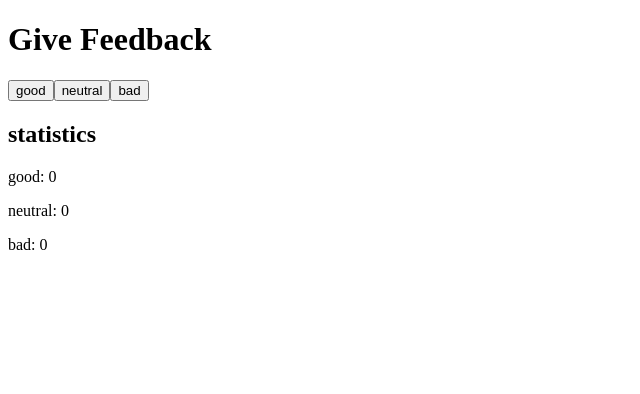
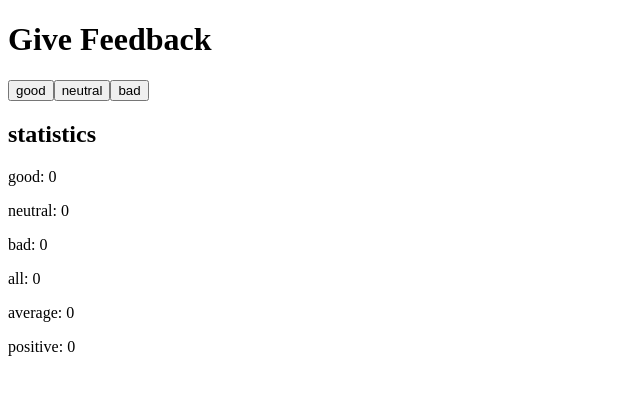
Before and after one commit to FreddyCA/FullStackOpen2023, a React (Vite) app in the folder part1-unicafe/: page / in a window 1280 px wide. Shown: the top 394 px of the page, without its empty margins (0-640 px from the left). Built offline with nearby package versions, Linux system fonts and the light colour scheme.

Commit message:
Exercise 1.7: unicafe, step2 - Shows more statistics total, average and percentage : Completed

```diff
--- a/part1-unicafe/src/components/Statistics/Statistics.jsx
+++ b/part1-unicafe/src/components/Statistics/Statistics.jsx
@@ -9,12 +9,18 @@ const Characteristics = ({variable, name}) => {
 }
 
 const Statistics = ({good, neutral, bad, name}) => {
+    const all = good + neutral + bad
+    const average = (good - bad) / all
+    const positive = (good / all) * 100
 
     return <div>
         <TitleStatistics />
         <Characteristics variable ={good} name={name.good} />
         <Characteristics variable ={neutral} name={name.neutral} />
         <Characteristics variable ={bad} name={name.bad} />
+        <Characteristics variable={all} name="all"/>
+        <Characteristics variable={isNaN(average) ? 0 : average} name="average"/>
+        <Characteristics variable={isNaN(positive) ? 0 : positive} name="positive"/>
     </div>
 }
 
```
